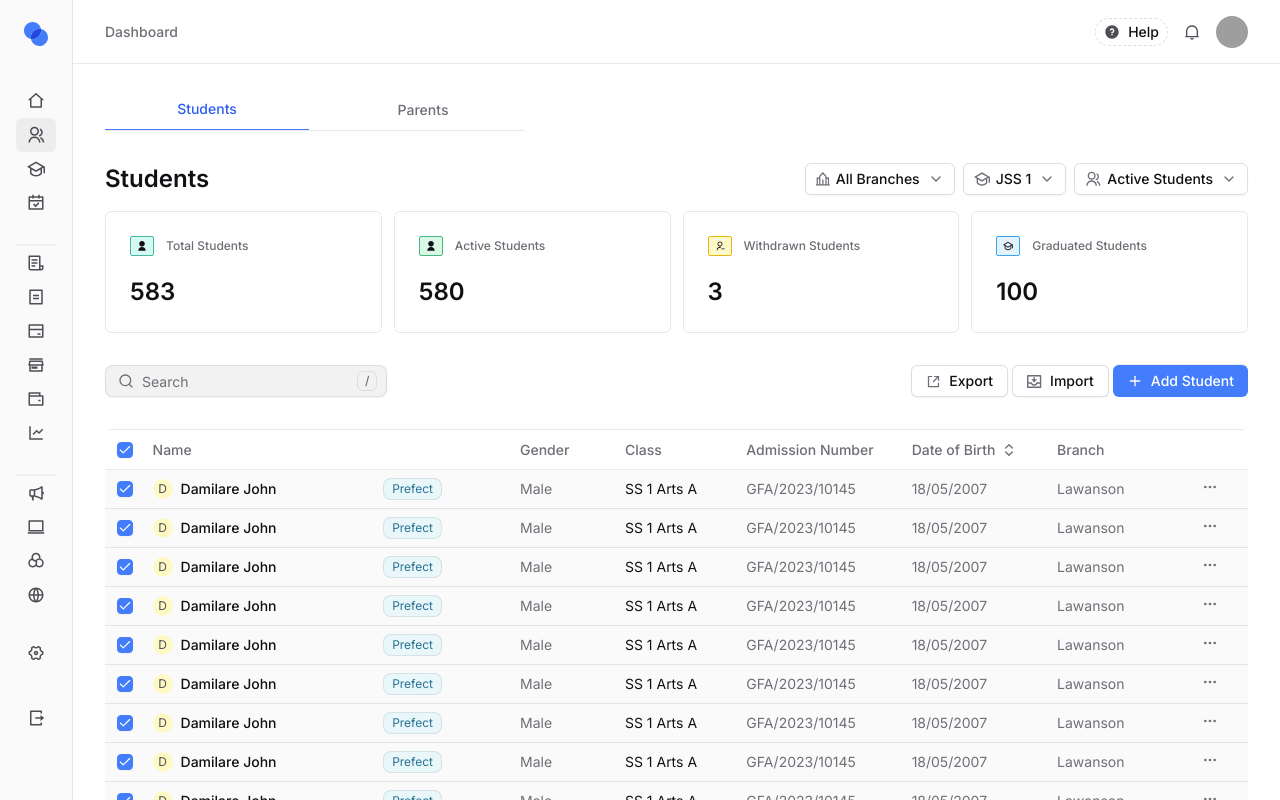
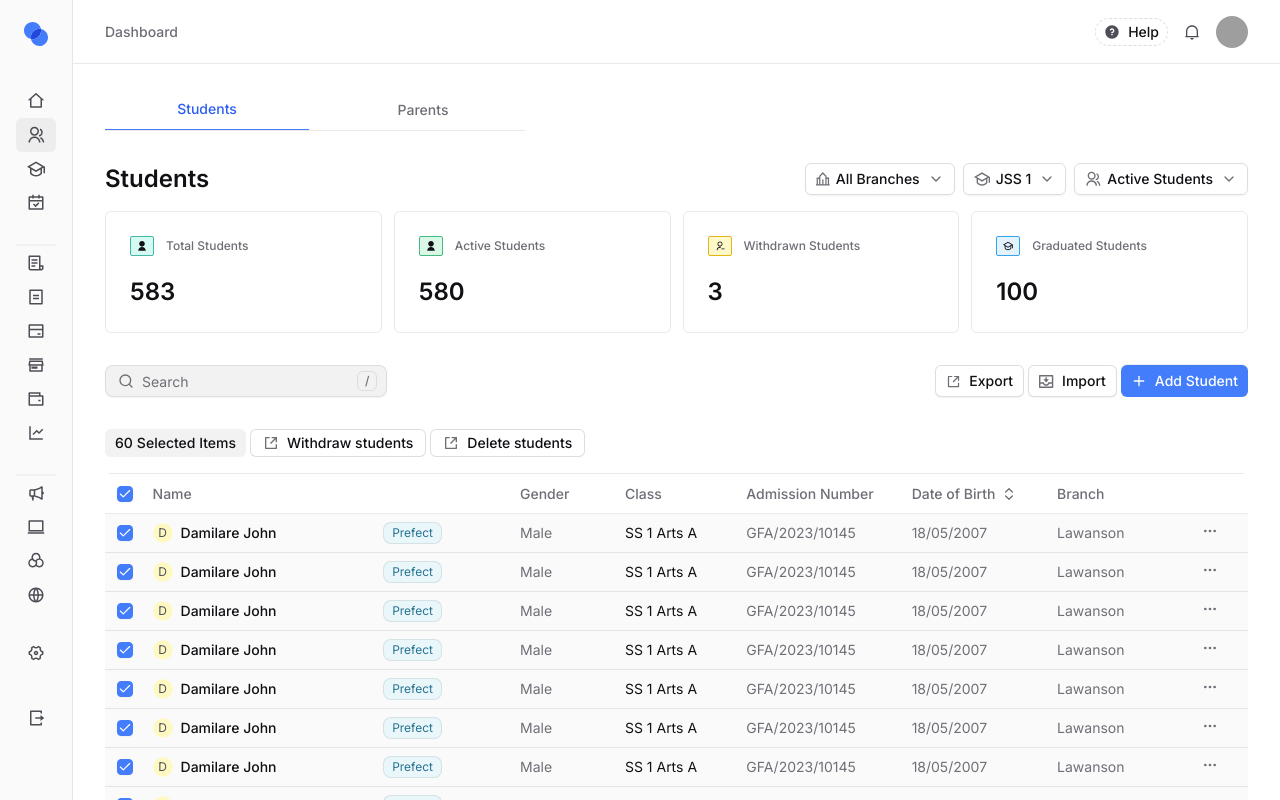
Before and after one commit to digenty/digenty-web, a Next.js app: page /student-and-parent-record in a window 1280 px wide. Both pictures are taken after a click on the checkbox 124 px from the left and 449 px from the top of the page. Built offline with nearby package versions, Linux system fonts and the light colour scheme; grey boxes are pictures that could not be loaded.

Commit message:
feat: implement student record dashboard

```diff
--- a/src/components/DataTable/index.tsx
+++ b/src/components/DataTable/index.tsx
@@ -4,8 +4,8 @@ import { ColumnDef, flexRender, getCoreRowModel, Row, useReactTable } from "@tan
 
 import { Table, TableBody, TableCell, TableHead, TableHeader, TableRow } from "@/components/ui/table";
 import { cn } from "@/lib/utils";
+import { useEffect } from "react";
 import { Pagination } from "./Pagination";
-// import Pagination from "./Pagination";
 
 interface DataTableProps<TData, TValue> {
   columns: ColumnDef<TData, TValue>[];
@@ -15,6 +15,9 @@ interface DataTableProps<TData, TValue> {
   setCurrentPage: (page: number) => void;
   clickHandler: (row: Row<TData>) => void;
   pageSize: number;
+  rowSelection: Record<string, boolean>;
+  setRowSelection: React.Dispatch<React.SetStateAction<Record<string, boolean>>>;
+  onSelectRows: (data: TData[]) => void;
 }
 
 export const DataTable = <TData, TValue>({
@@ -25,12 +28,20 @@ export const DataTable = <TData, TValue>({
   page,
   setCurrentPage,
   pageSize,
+  rowSelection,
+  setRowSelection,
+  onSelectRows,
 }: DataTableProps<TData, TValue>) => {
   const table = useReactTable({
     data,
     columns,
+    state: {
+      rowSelection, // ✅ tell the table which rows are selected
+    },
     rowCount: totalCount,
     getCoreRowModel: getCoreRowModel(),
+    enableRowSelection: true,
+    onRowSelectionChange: setRowSelection,
     manualPagination: true,
     initialState: {
       columnVisibility: {
@@ -38,6 +49,11 @@ export const DataTable = <TData, TValue>({
       },
     },
   });
+
+  useEffect(() => {
+    const selected = table.getSelectedRowModel().flatRows.map(r => r.original);
+    onSelectRows(selected);
+  }, [table, rowSelection, onSelectRows]);
 
   return (
     <div className="space-y-4 pb-12.5">
--- a/src/components/StudentAndParentRecord/index.tsx
+++ b/src/components/StudentAndParentRecord/index.tsx
@@ -34,10 +34,13 @@ const StudentAndParentRecord = () => {
   const [page, setPage] = useState(1);
   const [activeTab, setActiveTab] = useState(tabs[0]);
   const [isActionsOpen, setIsActionsOpen] = useState(false);
+  const [rowSelection, setRowSelection] = useState({});
+  const [selectedRows, setSelectedRows] = useState<Student[]>([]);
   const pageSize = 50;
 
   return (
-    <div className="space-y-6 px-4 py-6 md:space-y-8 md:px-8">
+    <div className="space-y-4.5 px-4 py-6 md:space-y-8 md:px-8">
+      {/* Tabs */}
       <div className="border-border-default flex w-auto max-w-105 items-center gap-3 border-b">
         {tabs.map(tab => {
           const isActive = activeTab === tab;
@@ -54,6 +57,7 @@ const StudentAndParentRecord = () => {
         })}
       </div>
 
+      {/* Title and Filter buttons */}
       <div className="space-y-4">
         <RecordHeader tab={activeTab} />
 
@@ -101,21 +105,22 @@ const StudentAndParentRecord = () => {
           </div>
         )}
 
+        {/* Search and Export */}
         <div className="mt-6 flex flex-col justify-between gap-3 md:mt-8 md:flex-row md:items-center">
           <SearchInput className="border-border-default bg-bg-input-soft h-8 rounded-lg border md:w-70.5" />
 
           <div className="flex items-center gap-1">
-            <Button className="bg-bg-state-secondary border-border-darker shadow-light hidden h-8 gap-2 rounded-md border px-[14px]! md:flex">
+            <Button className="bg-bg-state-secondary border-border-darker shadow-light hidden h-8 gap-2 rounded-md border px-2.5! md:flex">
               <ShareBox fill="var(--color-icon-default-muted)" className="size-[15px]" />
               <span className="text-text-default font-medium">Export</span>
             </Button>
 
-            <Button className="bg-bg-state-secondary border-border-darker shadow-light hidden h-8 gap-2 rounded-md border px-[14px]! md:flex">
+            <Button className="bg-bg-state-secondary border-border-darker shadow-light hidden h-8 gap-2 rounded-md border px-2.5! md:flex">
               <Import fill="var(--color-icon-default-muted)" className="size-[15px]" />
               <span className="text-text-default font-medium">Import</span>
             </Button>
 
-            <Button className="bg-bg-state-primary hover:bg-bg-state-primary-hover! shadow-xlight h-8 gap-2 rounded-md px-[14px]!">
+            <Button className="bg-bg-state-primary hover:bg-bg-state-primary-hover! shadow-xlight h-8 gap-2 rounded-md px-2.5!">
               <PlusIcon className="text-icon-white-default size-4" />
               <span className="text-text-white-default font-medium">Add Student</span>
             </Button>
@@ -142,6 +147,26 @@ const StudentAndParentRecord = () => {
         </MobileDrawer>
       )}
 
+      {/* Row manipulation */}
+      {selectedRows.length > 0 && (
+        <div className="mb-4 hidden items-center gap-1 md:flex">
+          <div className="bg-bg-state-soft text-text-default flex h-7 items-center justify-center gap-1 rounded-md px-2.5 text-sm font-medium">
+            <span> {selectedRows.length}</span>
+            <span>Selected Items</span>
+          </div>
+
+          <Button className="bg-bg-state-secondary border-border-darker text-text-default h-7 border px-2.5 text-sm font-medium">
+            <ShareBox fill="var(--color-icon-default-muted)" className="size-4" />
+            <span>Withdraw students</span>
+          </Button>
+
+          <Button className="bg-bg-state-secondary border-border-darker text-text-default h-7 border px-2.5 text-sm font-medium">
+            <ShareBox fill="var(--color-icon-default-muted)" className="size-4" />
+            <span>Delete students</span>
+          </Button>
+        </div>
+      )}
+
       <div className="hidden md:block">
         <DataTable
           columns={columns}
@@ -154,6 +179,9 @@ const StudentAndParentRecord = () => {
             // setIsDetailsOpen(true);
             // setSelectedRole(row.original);
           }}
+          rowSelection={rowSelection}
+          setRowSelection={setRowSelection}
+          onSelectRows={setSelectedRows}
         />
       </div>
 
```
